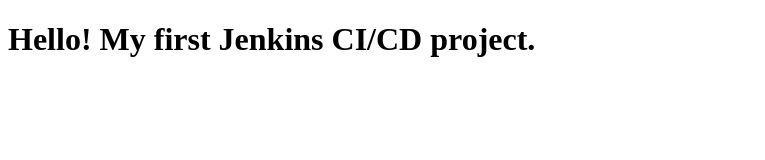
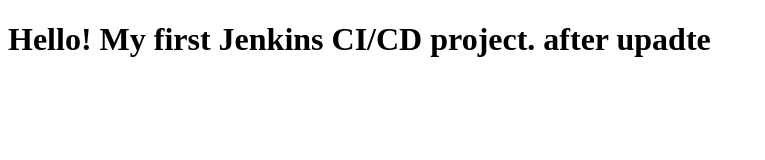
Before and after one commit to AshwiniBansod08/Jenkins_Practical, a plain HTML site: page index.html in a window 1280 px wide. Shown: the whole page, without its empty margins (0-765 px from the left). Drawn offline with Linux system fonts and the light colour scheme.

Commit message:
Update heading text in index.html

```diff
--- a/index.html
+++ b/index.html
@@ -4,6 +4,6 @@
     <title>Jenkins Practical</title>
 </head>
 <body>
-    <h1>Hello! My first Jenkins CI/CD project.</h1>
+    <h1>Hello! My first Jenkins CI/CD project. after upadte</h1>
 </body>
 </html>
```
